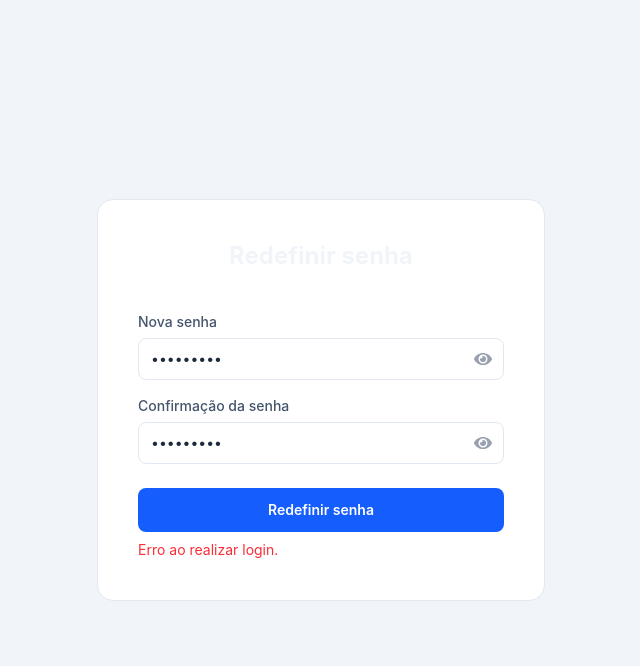
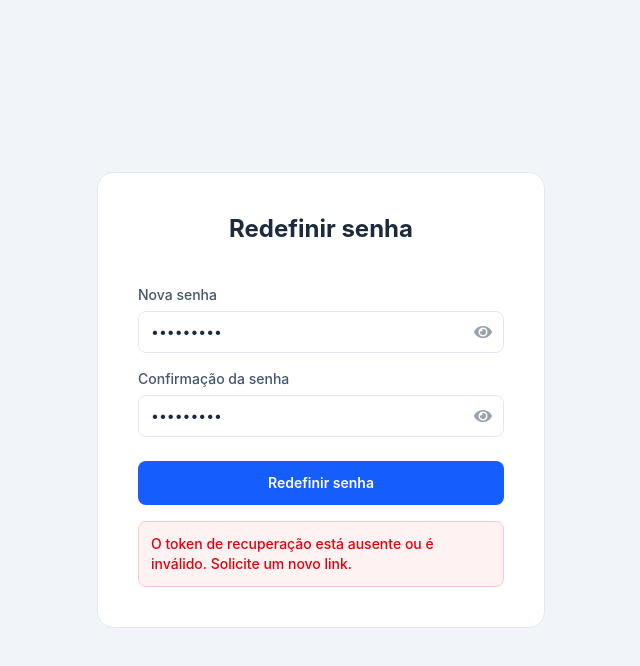
Before and after one commit to vicenteprf/ControleDeTarefas, a React (Vite) app in the folder frontend/: page /redefinicao-senha in a window 1280 px wide. Both pictures are taken after typing "Sample123", "Sample123" into the empty fields and a click on the button "Redefinir senha". Shown: the top 666 px of the page, without its empty margins (319-959 px from the left). Built offline with nearby package versions, Linux system fonts and the light colour scheme; no server answers.

Commit message:
feat: implementa tela de redefinicao de senha com captura de token via url

```diff
--- a/frontend/src/pages/redefinirSenha.tsx
+++ b/frontend/src/pages/redefinirSenha.tsx
@@ -1,10 +1,11 @@
 import { useState } from "react";
-import { useNavigate } from "react-router-dom";
+import { useNavigate, useSearchParams } from "react-router-dom";
 import { FaEye, FaEyeSlash } from "react-icons/fa";
+import { AxiosError } from "axios";
 import { api } from "../services/api.ts";
 
 export default function RedefinicaoSenhaPage() {
-  // Estado do formulário de login
+  // Estado do formulário de redefinição
   const [dados, setDados] = useState({
     password: "",
     newPassword: "",
@@ -12,73 +13,105 @@ export default function RedefinicaoSenhaPage() {
 
   // Estado para mensagens de erro
   const [erro, setErro] = useState("");
+  // Estado para mensagens de sucesso
+  const [sucesso, setSucesso] = useState("");
+  // Controla o estado de carregamento da requisição
+  const [carregando, setCarregando] = useState(false);
+  // Controla a exibição da senha nos campos
   const [mostrarSenha, setMostrarSenha] = useState(false);
 
   const navigate = useNavigate();
 
-  // Atualiza os campos do formulário conforme o usuário digita
+  // Obtém o token enviado na URL
+  const [searchParams] = useSearchParams();
+  const token = searchParams.get("token");
+
+  // Atualiza os campos do formulário
   function handleOnChange(e: React.ChangeEvent<HTMLInputElement>) {
     const { name, value } = e.target;
-
     setDados({
       ...dados,
       [name]: value,
     });
   }
 
-  // Envia os dados para autenticação do usuário
-  async function handleAcessar(e: React.FormEvent) {
+  // Envia os dados para salvar a nova senha no backend
+  async function handleRedefinirSenha(e: React.FormEvent) {
     e.preventDefault();
+    setErro("");
+    setSucesso("");
 
-    // Validação simples de campos obrigatórios
-    if (!dados.password.trim() || !dados.password.trim()) {
+    // Valida os dados antes de enviar a requisição
+    if (!token) {
+      setErro(
+        "O token de recuperação está ausente ou é inválido. Solicite um novo link.",
+      );
+      return;
+    }
+
+    if (!dados.password.trim() || !dados.newPassword.trim()) {
       setErro("Preencha todos os campos.");
       return;
     }
 
+    if (dados.password.length < 6) {
+      setErro("A nova senha deve conter no mínimo 6 caracteres.");
+      return;
+    }
+
+    if (dados.password !== dados.newPassword) {
+      setErro("A nova senha e a confirmação não coincidem.");
+      return;
+    }
+
     try {
-      // Requisição de login para o backend
-      const response = await api.post("/sessions", dados);
+      setCarregando(true);
 
-      // Extrai o token retornado pela API
-      const token = response.data.token;
-
-      // Se existir token, salva no localStorage
-      if (token) {
-        localStorage.setItem("token", token);
-      }
-
-      // Limpa o formulário após login
-      setDados({
-        password: "",
-        newPassword: "",
+      // Envia a nova senha e o token para o backend
+      await api.post("/password/reset", {
+        token,
+        password: dados.password,
       });
 
-      // Limpa mensagens de erro
-      setErro("");
+      setSucesso("Sua senha foi redefinida com sucesso!");
 
-      // Redireciona para a página de tarefas
-      navigate("/tasks");
-    } catch {
-      // Exibe erro caso o login falhe
-      setErro("Erro ao realizar login.");
+      // Limpa os campos do formulário
+      setDados({ password: "", newPassword: "" });
+
+      // Aguarda alguns segundos e redireciona para o login
+      setTimeout(() => {
+        navigate("/");
+      }, 3000);
+    } catch (error) {
+      const err = error as AxiosError<{ error: string }>;
+
+      // Exibe a mensagem de erro retornada pelo backend
+      if (err.response && err.response.data && err.response.data.error) {
+        setErro(err.response.data.error);
+      } else {
+        setErro("Erro ao redefinir a senha. Tente novamente mais tarde.");
+      }
+    } finally {
+      setCarregando(false);
     }
   }
 
   return (
     <main className="min-h-screen bg-slate-100 dark:bg-slate-900 flex flex-col justify-center items-center gap-4 p-4">
       <form
-        onSubmit={handleAcessar}
+        onSubmit={handleRedefinirSenha}
+        noValidate // Desativa as validações nativas do navegador
         className="w-full max-w-md bg-white dark:bg-slate-800 rounded-2xl border border-slate-200 dark:border-slate-700 p-8 sm:p-10"
       >
-        <div className="flex flex-col justfy-center items-center gap-2 mb-10">
-          <h1 className="text-2xl font-bold text-slate-100 text'center">
+        <div className="flex flex-col justify-center items-center gap-2 mb-10">
+          {/* Título da página */}
+          <h1 className="text-2xl font-bold text-slate-800 dark:text-slate-100 text-center">
             Redefinir senha
           </h1>
         </div>
 
         <div className="flex flex-col gap-4">
-          {/* Campo: Email */}
+          {/* Campo: Confirmação da senha */}
           <div className="flex flex-col gap-1.5">
             <label
               htmlFor="password"
@@ -98,28 +131,26 @@ export default function RedefinicaoSenhaPage() {
               />
               <button
                 type="button"
+                // Alterna entre exibir e ocultar a senha
                 onClick={() => setMostrarSenha(!mostrarSenha)}
-                className="absolute right-3 top-1/2 -translate-y-1/2 text-gray-400 hover:text-white cursor-pointer"
+                className="absolute right-3 top-1/2 -translate-y-1/2 text-gray-400 hover:text-slate-300 cursor-pointer flex items-center justify-center"
               >
                 {mostrarSenha ? (
                   <FaEyeSlash
                     size={18}
-                    className="hover:text-blue-400
-                                transition-colors
-                                duration-200"
+                    className="hover:text-blue-400 transition-colors duration-200"
                   />
                 ) : (
                   <FaEye
                     size={18}
-                    className="hover:text-blue-400
-                                transition-colors
-                                duration-200"
+                    className="hover:text-blue-400 transition-colors duration-200"
                   />
                 )}
               </button>
             </div>
           </div>
 
+          {/* Campo: Confirmação de Senha */}
           <div className="flex flex-col gap-1.5">
             <label
               htmlFor="newPassword"
@@ -140,38 +171,44 @@ export default function RedefinicaoSenhaPage() {
               <button
                 type="button"
                 onClick={() => setMostrarSenha(!mostrarSenha)}
-                className="absolute right-3 top-1/2 -translate-y-1/2 text-gray-400 hover:text-white cursor-pointer"
+                className="absolute right-3 top-1/2 -translate-y-1/2 text-gray-400 hover:text-slate-300 cursor-pointer flex items-center justify-center"
               >
                 {mostrarSenha ? (
                   <FaEyeSlash
                     size={18}
-                    className="hover:text-blue-400
-                                transition-colors
-                                duration-200"
+                    className="hover:text-blue-400 transition-colors duration-200"
                   />
                 ) : (
                   <FaEye
                     size={18}
-                    className="hover:text-blue-400
-                                transition-colors
-                                duration-200"
+                    className="hover:text-blue-400 transition-colors duration-200"
                   />
                 )}
               </button>
             </div>
           </div>
 
-          {/* Botão de login */}
+          {/* Botão para redefinir a senha */}
           <button
             type="submit"
-            className="w-full mt-2 py-3 rounded-lg bg-blue-600 hover:bg-blue-700 active:scale-[0.98] text-white text-sm font-semibold transition duration-200 cursor-pointer"
+            disabled={carregando || !!sucesso}
+            className="w-full mt-2 py-3 rounded-lg bg-blue-600 hover:bg-blue-700 active:scale-[0.98] text-white text-sm font-semibold transition duration-200 cursor-pointer disabled:opacity-50 disabled:cursor-not-allowed flex items-center justify-center"
           >
-            Redefinir senha
+            {carregando ? "Atualizando..." : "Redefinir senha"}
           </button>
         </div>
 
-        {/* Mensagem de erro */}
-        {erro && <p className="mt-2 text-sm text-red-500">{erro}</p>}
+        {/* Mensagens de erro e sucesso */}
+        {erro && (
+          <p className="mt-4 p-3 rounded-lg bg-red-50 dark:bg-red-900/20 border border-red-200 dark:border-red-800 text-sm text-red-600 dark:text-red-400 font-medium">
+            {erro}
+          </p>
+        )}
+        {sucesso && (
+          <div className="mt-4 p-3 rounded-lg bg-green-50 dark:bg-green-900/20 border border-green-200 dark:border-green-800 text-sm text-green-600 dark:text-green-400 font-medium">
+            {sucesso} Redirecionando para o login...
+          </div>
+        )}
       </form>
     </main>
   );
```
